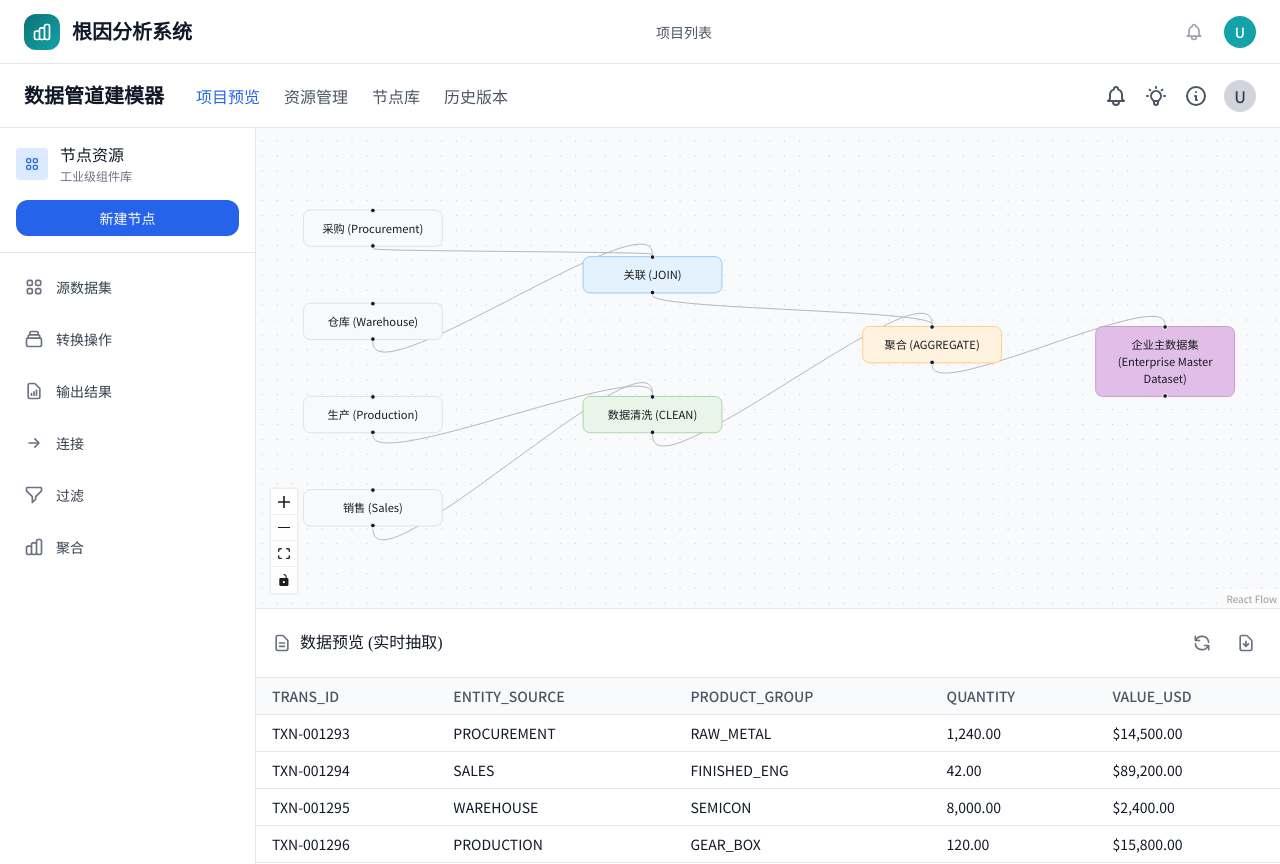
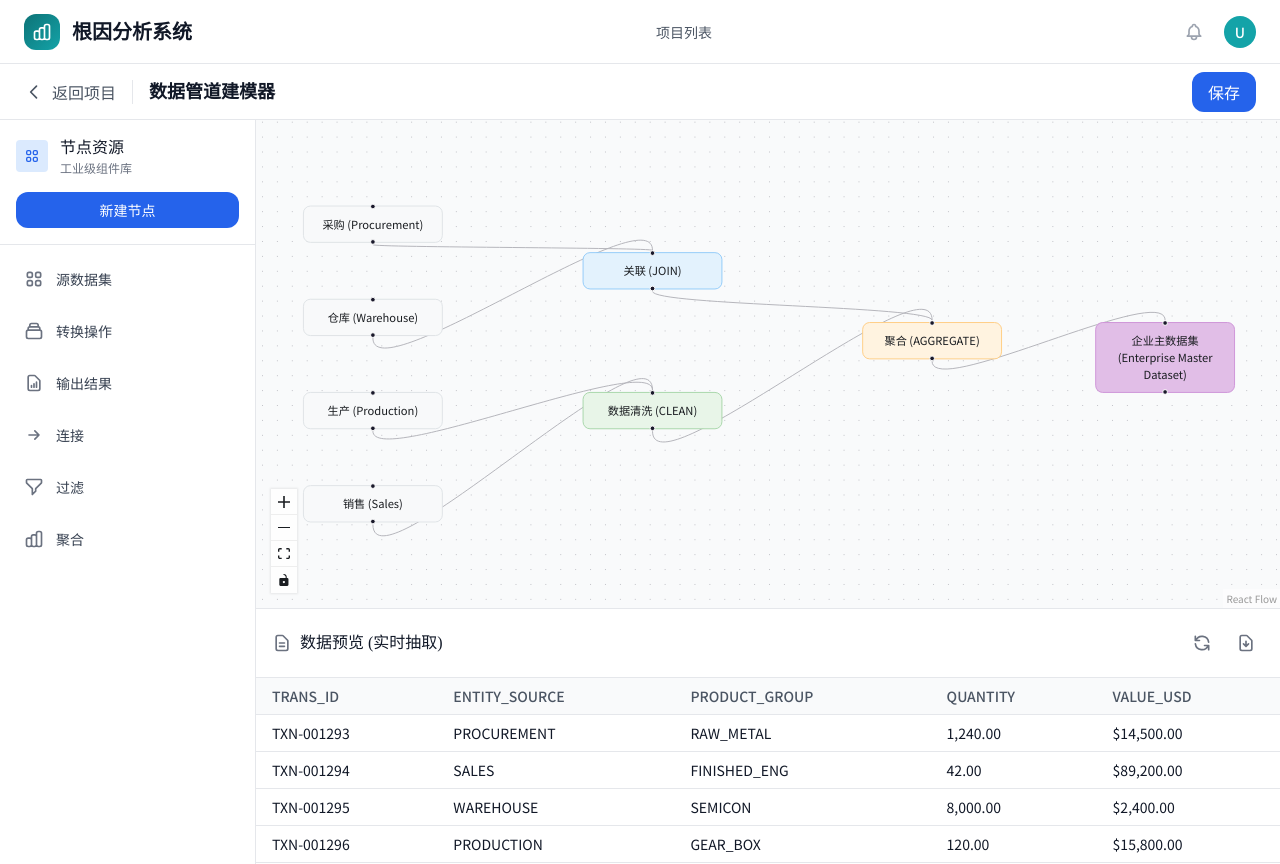
Before and after one commit to YuhuWang2002/root-cause-analysis-demo, a React (Vite) app in the folder root_cause_analysis/RCA_demo_new/: page /pipeline/1/1 in a window 1280 px wide. Built offline with nearby package versions, Linux system fonts and the light colour scheme.

Commit message:
修改数据管道建模器顶部导航栏，添加返回项目功能

```diff
--- a/root_cause_analysis/RCA_demo_new/src/pages/DataPipelineBuilder.tsx
+++ b/root_cause_analysis/RCA_demo_new/src/pages/DataPipelineBuilder.tsx
@@ -144,35 +144,21 @@ const DataPipelineBuilder = () => {
   return (
     <div className="h-screen flex flex-col bg-gray-50">
       {/* 顶部导航栏 */}
-      <div className="h-16 bg-white border-b flex items-center px-6 justify-between shrink-0">
-        <div className="flex items-center gap-8">
-          <h1 className="text-xl font-semibold text-gray-900">数据管道建模器</h1>
-          <div className="flex items-center gap-6">
-            <a href="#" className="text-blue-600 font-medium">项目预览</a>
-            <a href="#" className="text-gray-600 hover:text-gray-900">资源管理</a>
-            <a href="#" className="text-gray-600 hover:text-gray-900">节点库</a>
-            <a href="#" className="text-gray-600 hover:text-gray-900">历史版本</a>
-          </div>
+      <div className="h-14 bg-white border-b flex items-center px-6 justify-between shrink-0">
+        <div className="flex items-center gap-4">
+          <button onClick={() => navigate(`/flow/${projectId}`)} className="flex items-center gap-2 text-gray-600 hover:text-gray-900">
+            <svg className="w-5 h-5" fill="none" stroke="currentColor" viewBox="0 0 24 24">
+              <path strokeLinecap="round" strokeLinejoin="round" strokeWidth={2} d="M15 19l-7-7 7-7" />
+            </svg>
+            返回项目
+          </button>
+          <div className="h-6 w-px bg-gray-200" />
+          <h1 className="text-lg font-semibold text-gray-900">数据管道建模器</h1>
         </div>
-        <div className="flex items-center gap-4">
-          <button className="text-gray-600 hover:text-gray-900">
-            <svg className="w-6 h-6" fill="none" stroke="currentColor" viewBox="0 0 24 24">
-              <path strokeLinecap="round" strokeLinejoin="round" strokeWidth={2} d="M15 17h5l-1.405-1.405A2.032 2.032 0 0118 14.158V11a6.002 6.002 0 00-4-5.659V5a2 2 0 10-4 0v.341C7.67 6.165 6 8.388 6 11v3.159c0 .538-.214 1.055-.595 1.436L4 17h5m6 0v1a3 3 0 11-6 0v-1m6 0H9" />
-            </svg>
+        <div className="flex items-center gap-3">
+          <button className="px-4 py-2 bg-blue-600 text-white rounded-lg hover:bg-blue-700">
+            保存
           </button>
-          <button className="text-gray-600 hover:text-gray-900">
-            <svg className="w-6 h-6" fill="none" stroke="currentColor" viewBox="0 0 24 24">
-              <path strokeLinecap="round" strokeLinejoin="round" strokeWidth={2} d="M9.663 17h4.673M12 3v1m6.364 1.636l-.707.707M21 12h-1M4 12H3m3.343-5.657l-.707-.707m2.828 9.9a5 5 0 117.072 0l-.548.547A3.374 3.374 0 0014 18.469V19a2 2 0 11-4 0v-.531c0-.895-.356-1.754-.988-2.386l-.548-.547z" />
-            </svg>
-          </button>
-          <button className="text-gray-600 hover:text-gray-900">
-            <svg className="w-6 h-6" fill="none" stroke="currentColor" viewBox="0 0 24 24">
-              <path strokeLinecap="round" strokeLinejoin="round" strokeWidth={2} d="M13 16h-1v-4h-1m1-4h.01M21 12a9 9 0 11-18 0 9 9 0 0118 0z" />
-            </svg>
-          </button>
-          <div className="w-8 h-8 rounded-full bg-gray-300 flex items-center justify-center">
-            <span className="text-gray-700 font-medium">U</span>
-          </div>
         </div>
       </div>
 
```
